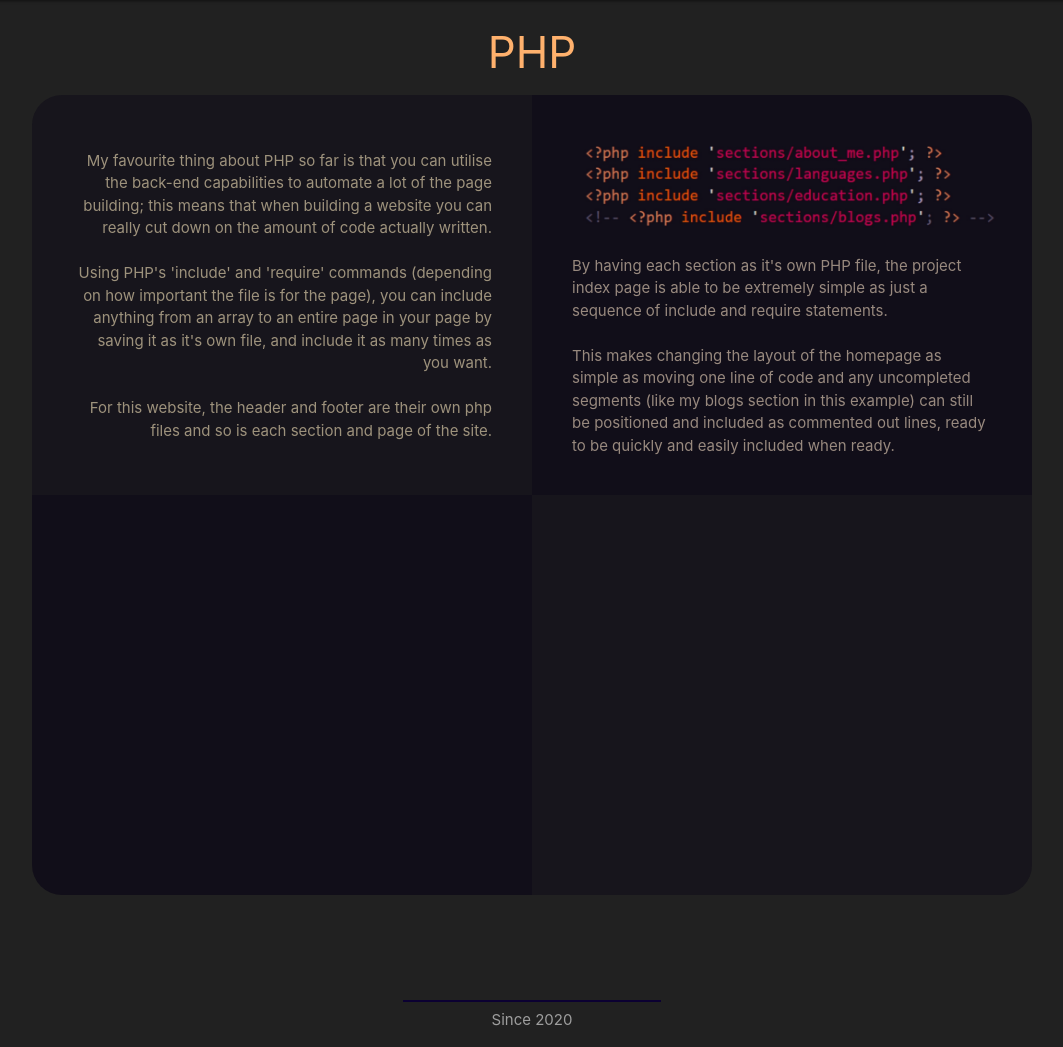
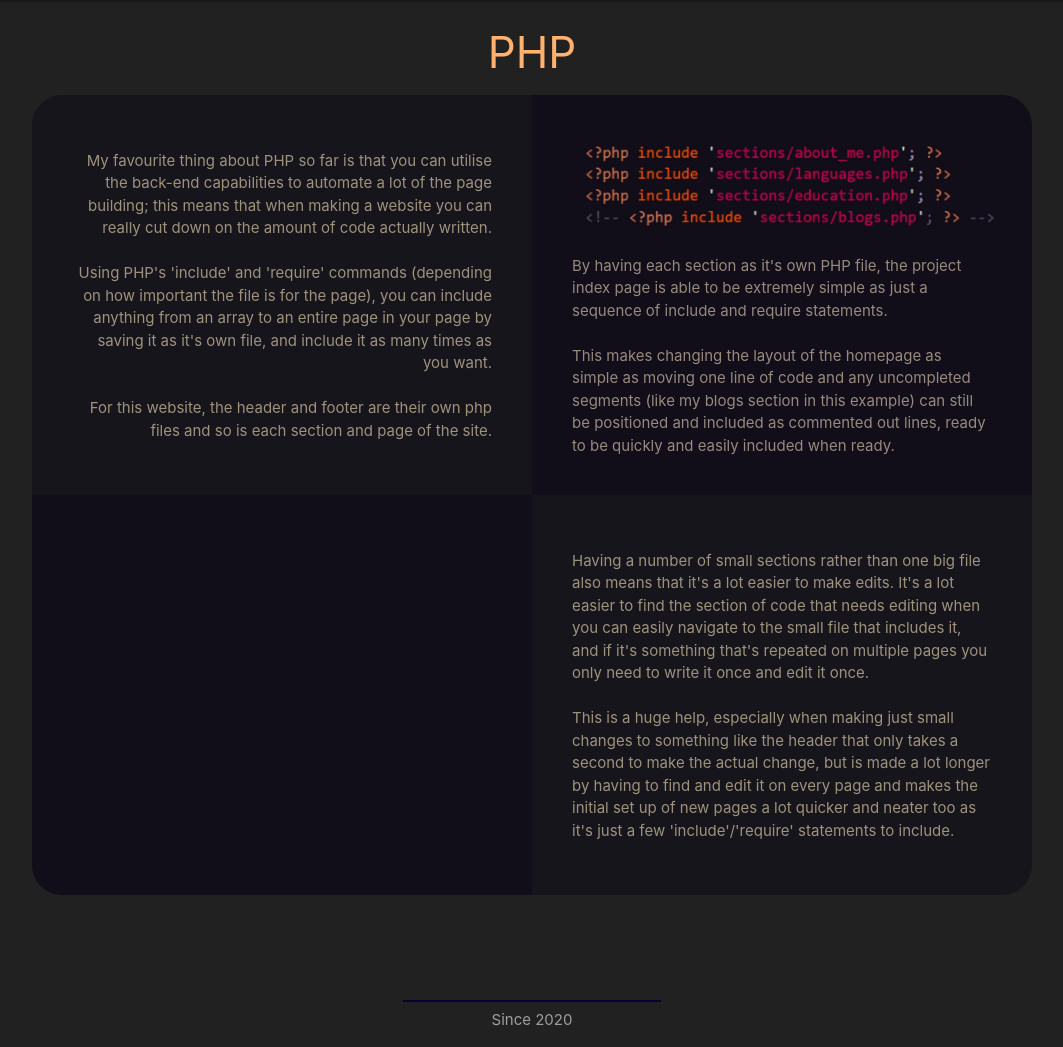
Before and after one commit to jAdelaide/Portfolio, a PHP site: page /projects.php?id=PHP in a window 1280 px wide. Shown: the part 64-1111 px from the top of the page, without its empty margins (108-1171 px from the left). Run offline with PHP 8.4, Linux system fonts and the light colour scheme.

Commit message:
Added to PHP page

```diff
--- a/sections/projectPages/PHP.php
+++ b/sections/projectPages/PHP.php
@@ -4,7 +4,7 @@
         <form>
             <p style="color: rgba(215, 200, 165, 0.7); text-align: right">
                 My favourite thing about PHP so far is that you can utilise the back-end capabilities to automate a lot of the page building;
-                this means that when building a website you can really cut down on the amount of code actually written. <br><br>
+                this means that when making a website you can really cut down on the amount of code actually written. <br><br>
                 Using PHP's 'include' and 'require' commands (depending on how important the file is for the page), you can include anything from an
                 array to an entire page in your page by saving it as it's own file, and include it as many times as you want. <br><br>
                 For this website, the header and footer are their own php files and so is each section and page of the site.
@@ -28,9 +28,16 @@
         </div>
     </div>
     <div style="background-color: rgb(17, 14, 25); border-radius: 0px 0px 0px 30px">
-
     </div>
     <div style="background-color: rgba(17, 14, 25, 0.6); border-radius: 0px 0px 30px 0px">
-
+        <form>
+            <p style="color: rgba(215, 200, 165, 0.7); text-align: left">
+                Having a number of small sections rather than one big file also means that it's a lot easier to make edits.
+                It's a lot easier to find the section of code that needs editing when you can easily navigate to the small file that includes it,
+                and if it's something that's repeated on multiple pages you only need to write it once and edit it once. <br><br>
+                This is a huge help, especially when making just small changes to something like the header that only takes a second to make the actual change,
+                but is made a lot longer by having to find and edit it on every page and makes the initial set up of new pages a lot quicker and neater too as it's just a few 'include'/'require' statements to include.
+            </p>
+        </form>
     </div>
 </div>
```
